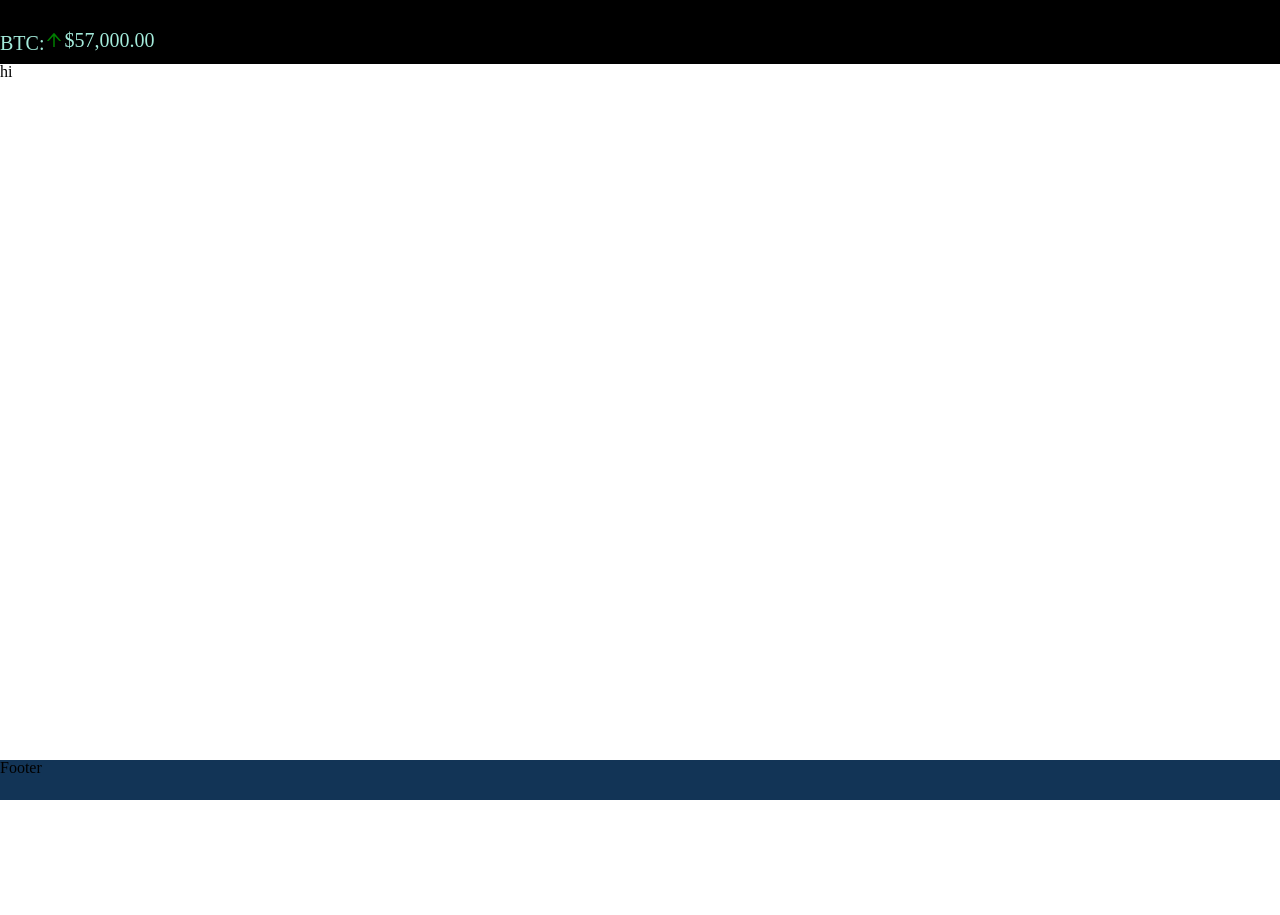
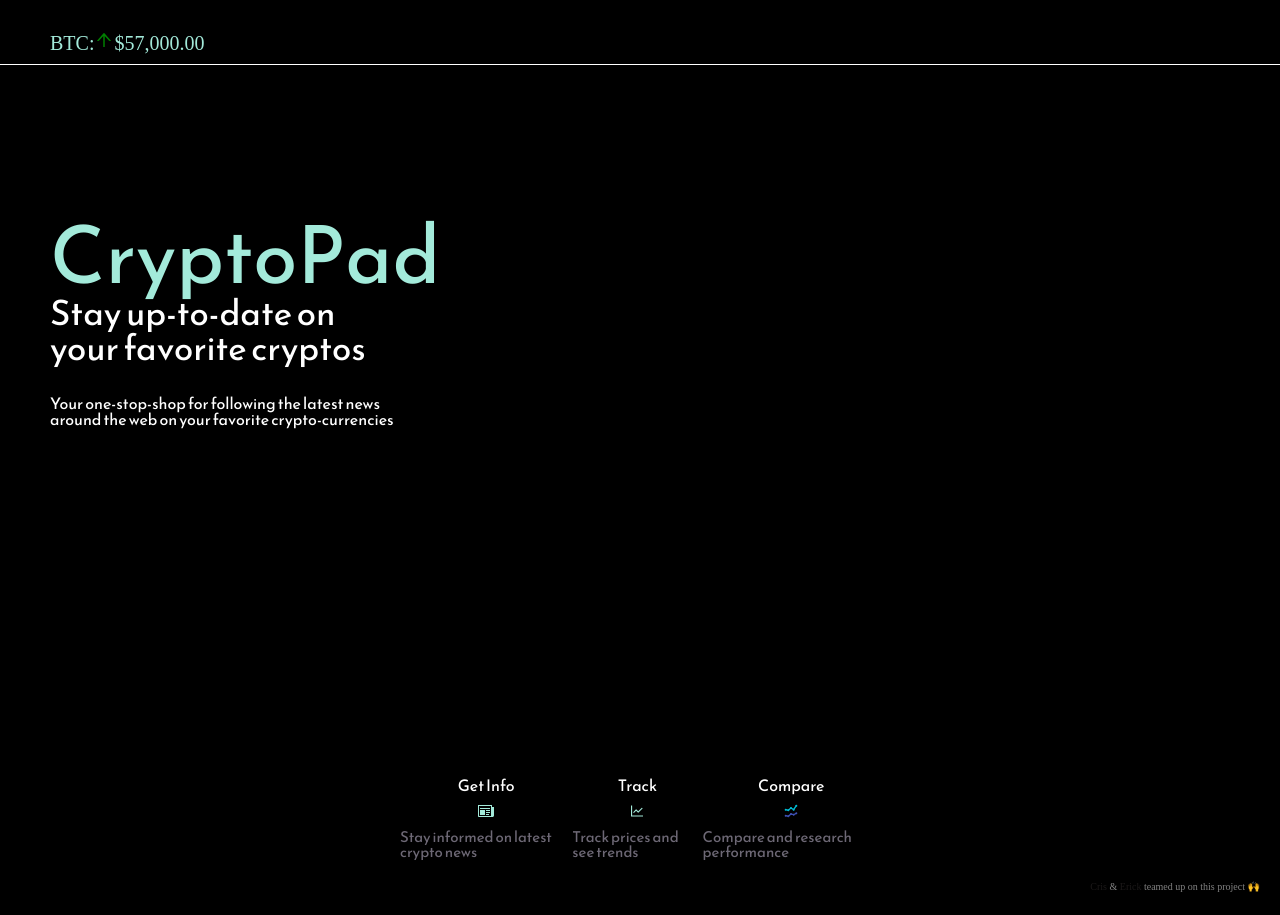
Before and after one commit to Criscosmoes/CryptoPad, a React (Create React App) app in the folder client/: page / in a window 1280 px wide. Before the commit the page ends 800 px from the top, so only its background shows below. Built offline with nearby package versions, Linux system fonts and the light colour scheme.

Commit message:
created styling for header, landing, footer

```diff
--- a/client/src/App.css
+++ b/client/src/App.css
@@ -2,10 +2,10 @@
 v2.0 | 20110126
 License: none (public domain)
 */
-
+@import url('https://fonts.googleapis.com/css2?family=Reem+Kufi&display=swap');
 @import url('https://fonts.googleapis.com/css2?family=Teko&display=swap');
 @import url('https://fonts.googleapis.com/css2?family=Cairo:wght@600&display=swap');
-
+@import url('https://fonts.googleapis.com/css2?family=Reem+Kufi&display=swap');
 
 html, body, div, span, applet, object, iframe,
 h1, h2, h3, h4, h5, h6, p, blockquote, pre,
--- a/client/src/components/Footer.js
+++ b/client/src/components/Footer.js
@@ -6,14 +6,20 @@ import styled from 'styled-components';
 
 
 const StyledFooterContainer = styled.footer`
-    background-color: #123456;
-    min-height: 5vh;
+    display: flex;
+    justify-content: flex-end;
+    align-items: center;
+    background-color: #000000;
+    color: grey;
+    min-height: 7vh;
+    font-size: 1rem;
+    padding-right: 2rem;
 `
 
 export const Footer = (props) => {
     return (
         <StyledFooterContainer>
-            <p>Footer</p>
+            <p><a href="https://www.linkedin.com/in/cristian-fernandez-4357091a9/" rel="noreferrer" target="_blank">Cris</a> & <a href="https://linkedin.com/in/mrerickgonzalez/" rel="noreferrer" target="_blank">Erick</a> teamed up on this project <span>🙌</span></p>
         </StyledFooterContainer>
     )
 }
--- a/client/src/components/Header.js
+++ b/client/src/components/Header.js
@@ -9,7 +9,7 @@ import TickerBox from "./TickerBox";
 
 const StyledHeaderContainer = styled.header`
     background-color: #654321;
-    /* min-height: 8vh; */
+    min-height: 8vh;
 `
 
 export const Header = (props) => {
--- a/client/src/components/Landing.js
+++ b/client/src/components/Landing.js
@@ -1,13 +1,65 @@
-import React from 'react'
-import { connect } from 'react-redux'
+import React from 'react';
+import { connect } from 'react-redux';
+import { AiOutlineLineChart } from "react-icons/ai";
+import { FcLineChart } from "react-icons/fc";
+import { ImNewspaper } from "react-icons/im";
 import styled from 'styled-components';
 
 import Header from './Header';
 import Footer from './Footer';
 
 const StyledLandingContainer = styled.div`
-    background-color: #FFFFFF;
-    min-height: 87vh;
+    border-color: red;
+    font-family: 'Reem Kufi', sans-serif;
+    background-color: #000000;
+    color: white;
+    min-height: 85vh;
+    main {
+        #logo {
+            font-size: 8rem;
+            color: #a3eada;
+        }
+        /* border: none; */
+        border-top: 1px solid;
+        border-bottom: none;
+        border-left: none;
+        border-right: none;
+        border-top-color: #ffffff;
+
+        padding-top: 15rem;
+        padding-left: 5rem;
+        #main-text {
+            font-size: 3.5rem;
+            max-width: 35rem;
+        }
+        #main-sub-text {
+            padding-top: 3rem;
+            font-size: 1.6rem;
+            max-width: 35rem;
+        }
+    }
+    section {
+        margin-left: 40rem;
+        margin-right: 40rem;
+        display: flex;
+        justify-content: space-around;
+        padding-top: 35rem;
+        div {
+            display: flex;
+            flex-direction: column;
+            justify-content: center;
+            align-items: center;
+            .icon {
+                margin: 1rem;
+                border: none;
+                color: #a3eada;
+            }
+            .sub-text {
+                color: #6d6875;
+                font-size: 1.5rem;
+            }
+        }
+    }
 `
 
 export const Landing = (props) => {
@@ -15,7 +67,37 @@ export const Landing = (props) => {
         <>
             <Header />
             <StyledLandingContainer>
-                <p>hi</p>
+                <main>
+                    <div id="logo">
+                        <h1>CryptoPad</h1>
+                    </div>
+                    <div id="main-text">
+                        <p>Stay up-to-date on your favorite cryptos</p>
+                    </div>
+                    <div id="main-sub-text">
+                        <p>Your one-stop-shop for following the latest news around the web on your favorite crypto-currencies</p>
+                    </div>
+                </main>
+                <section id="features">
+                    <div>
+                        <p>Get Info</p>
+                        <ImNewspaper className="icon" />
+                        <p className="sub-text">Stay informed on latest crypto news</p>
+                    </div>
+                    <div>
+                        <p>Track</p>
+                        <AiOutlineLineChart className="icon" />
+                        <p className="sub-text">Track prices and see trends</p>
+                    </div>
+                    <div>
+                        <p>Compare</p>
+                        <FcLineChart className="icon" />
+                        <p className="sub-text">Compare and research performance</p>
+                    </div>
+
+
+                </section>
+
             </StyledLandingContainer>
             <Footer />
         </>
--- a/client/src/components/TickerBox.js
+++ b/client/src/components/TickerBox.js
@@ -5,8 +5,10 @@ import { AiOutlineArrowUp } from "react-icons/ai"
 
 const StyledTickerContainer = styled.div`
     display: flex;
+    align-items: baseline;
     font-size: 2rem;
     padding-top: 3rem;
+    padding-left: 5rem;
     min-height: 8vh;
     background-color: #000000;
     color: #a3eada;
```
